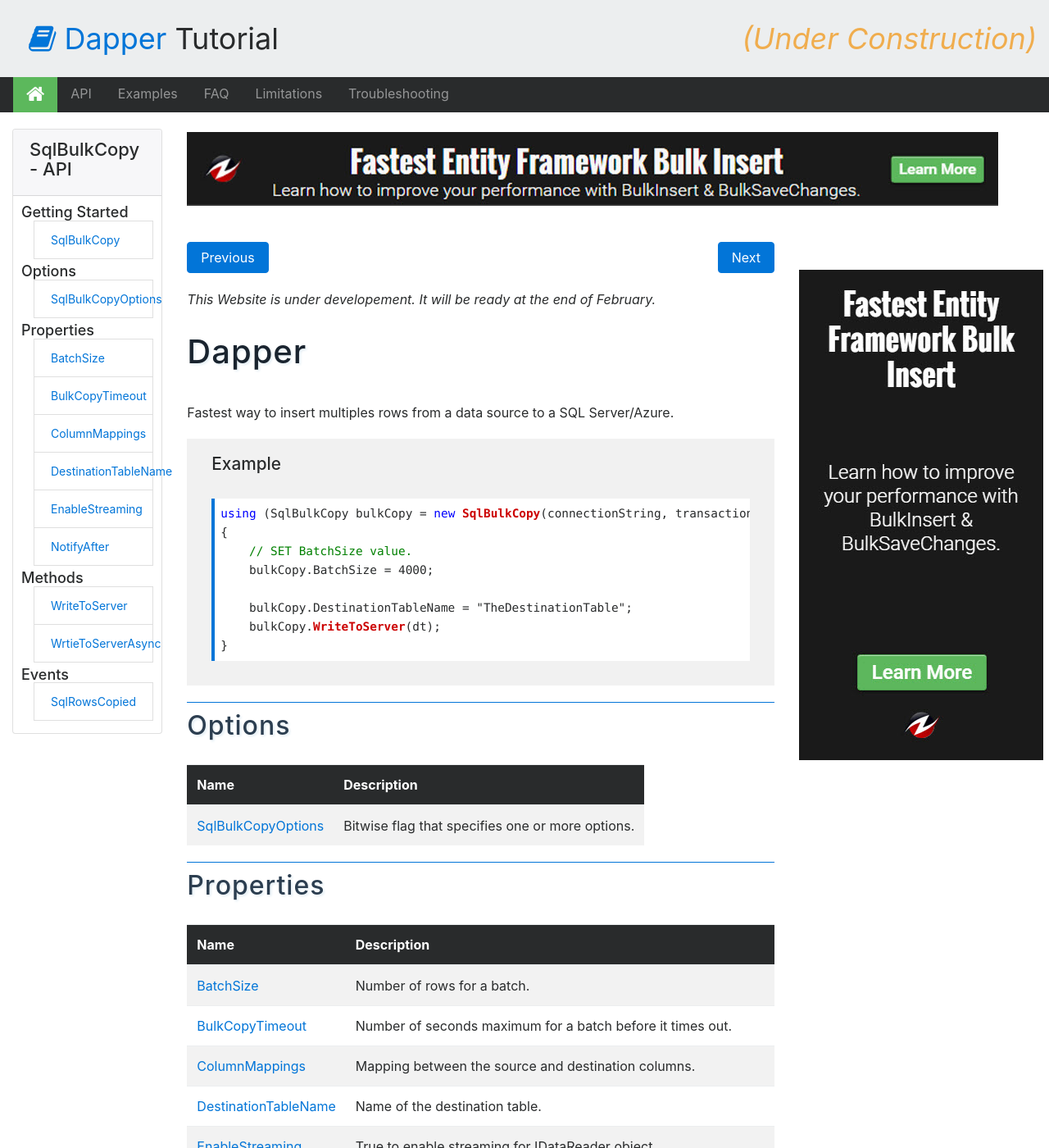
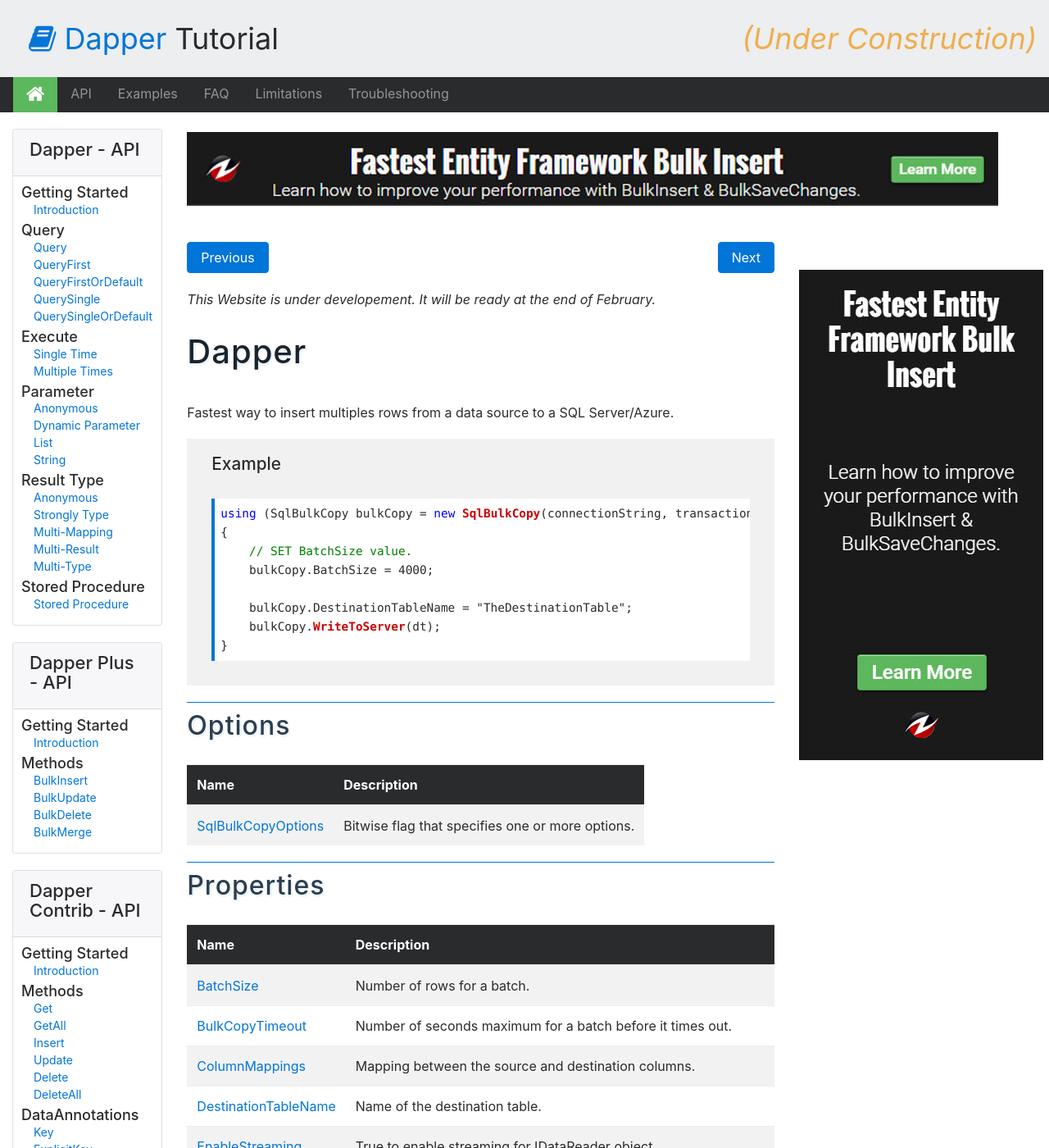
Before and after one commit to thiagopbarnabe/dapper-tutorial, a Jekyll site: the page built from docs/pages/api/dapper.md, in a window 1280 px wide and 1400 px high. Shown: the whole window at 82% size. Built offline with Jekyll 4.4.1, drawn with Linux system fonts in a browser that asks for light colours; nearby versions of some CDN libraries; some of the changed text lies outside the part shown.

Commit message:
Update aside.html

```diff
--- a/docs/_includes/aside.html
+++ b/docs/_includes/aside.html
@@ -1,67 +1,123 @@
 {% if page.path contains "/api/" %}
 <div class="card">
 	<div class="card-header">
-		<h3>SqlBulkCopy - API</h3>
+		<h3>Dapper - API</h3>
 	</div>
 	<div class="card-block">
 
 		<h4>Getting Started</h4>
 		<ul>
-			<li class="list-group-item list-group-item-action"><a href="sqlbulkcopy">SqlBulkCopy</a></li>
+			<li><a href="introduction">Introduction</a></li>
 		</ul>
 
-		<h4>Options</h4>
+		<h4>Query</h4>
 		<ul>
-			<li class="list-group-item list-group-item-action"><a href="sqlbulkcopyoptions">SqlBulkCopyOptions</a></li>
+			<li><a href="query">Query</a></li>
+			<li><a href="queryfirst">QueryFirst</a></li>
+			<li><a href="queryfirstordefault">QueryFirstOrDefault</a></li>
+			<li><a href="querysingle">QuerySingle</a></li>
+			<li><a href="querysingleordefault">QuerySingleOrDefault</a></li>
 		</ul>
 
-		<h4>Properties</h4>
+		<h4>Execute</h4>
 		<ul>
-			<li class="list-group-item list-group-item-action"><a href="batchsize">BatchSize</a></li>
-			<li class="list-group-item list-group-item-action"><a href="bulkcopytimeout">BulkCopyTimeout</a></li>
-			<li class="list-group-item list-group-item-action"><a href="columnmappings">ColumnMappings</a></li>
-			<li class="list-group-item list-group-item-action"><a href="destinationtablename">DestinationTableName</a></li>
-			<li class="list-group-item list-group-item-action"><a href="enablestreaming">EnableStreaming</a></li>
-			<li class="list-group-item list-group-item-action"><a href="notifyafter">NotifyAfter</a></li>
+			<li><a href="execute-single">Single Time</a></li>
+			<li><a href="execute-many">Multiple Times</a></li>
+		</ul>
+
+		<h4>Parameter</h4>
+		<ul>
+			<li><a href="parameter-anonymous">Anonymous</a></li>
+			<li><a href="parameter-dynamic">Dynamic Parameter</a></li>
+			<li><a href="parameter-list">List</a></li>
+			<li><a href="parameter-string">String</a></li>
+		</ul>
+
+		<h4>Result Type</h4>
+		<ul>
+			<li><a href="result-anonymous">Anonymous</a></li>
+			<li><a href="result-strongly-typed">Strongly Type</a></li>
+			<li><a href="result-multi-mapping">Multi-Mapping</a></li>
+			<li><a href="result-multi-result">Multi-Result</a></li>
+			<li><a href="result-multi-type">Multi-Type</a></li>
+		</ul>
+
+		<h4>Stored Procedure</h4>
+		<ul>
+			<li><a href="stored-procedure">Stored Procedure</a></li>
+		</ul>
+
+	</div>
+</div>
+
+<div class="card">
+	<div class="card-header">
+		<h3>Dapper Plus - API</h3>
+	</div>
+	<div class="card-block">
+
+		<h4>Getting Started</h4>
+		<ul>
+			<li><a href="introduction">Introduction</a></li>
 		</ul>
 
 		<h4>Methods</h4>
 		<ul>
-			<li class="list-group-item list-group-item-action"><a href="writetoserver">WriteToServer</a></li>
-			<li class="list-group-item list-group-item-action"><a href="writetoserverasync">WrtieToServerAsync</a></li>
+			<li><a href="bulkinsert">BulkInsert</a></li>
+			<li><a href="bulkupdate">BulkUpdate</a></li>
+			<li><a href="bulkdelete">BulkDelete</a></li>
+			<li><a href="bulkmerge">BulkMerge</a></li>
 		</ul>
 
-		<h4>Events</h4>
+	</div>
+</div>
+
+<div class="card">
+	<div class="card-header">
+		<h3>Dapper Contrib - API</h3>
+	</div>
+	<div class="card-block">
+
+		<h4>Getting Started</h4>
 		<ul>
-			<li class="list-group-item list-group-item-action"><a href="sqlrowscopied">SqlRowsCopied</a></li>
+			<li><a href="introduction">Introduction</a></li>
 		</ul>
+
+		<h4>Methods</h4>
+		<ul>
+			<li><a href="get">Get</a></li>
+			<li><a href="getall">GetAll</a></li>
+			<li><a href="insert">Insert</a></li>
+			<li><a href="update">Update</a></li>
+			<li><a href="delete">Delete</a></li>
+			<li><a href="deleteall">DeleteAll</a></li>
+		</ul>
+
+		<h4>DataAnnotations</h4>
+		<ul>
+			<li><a href="annotation-key">Key</a></li>
+			<li><a href="annotation-explicit-key">ExplicitKey</a></li>
+			<li><a href="annotation-table">Table</a></li>
+			<li><a href="annotation-write">Write</a></li>
+			<li><a href="annotation-computed">Computed</a></li>
+		</ul>
+
 	</div>
 </div>
 
 {% elsif page.path contains "/examples/" %}
-<div class="card">
-	<div class="card-header">
-		<h3>SqlBulkCopy - Examples</h3>
-	</div>
-	<div class="card-block">
-	</div>
-</div>
+<ul class="list-group">
+	<li class="list-group-item list-group-item-info">Examples</li>
 <!--
 	<li class="list-group-item list-group-item-action"><a href="oracle">C# Examples</a></li>
 	<li class="list-group-item list-group-item-action"><a href="sql-compact">VB.NET Examples</a></li>
 	<li class="list-group-item list-group-item-info">Transaction</li>
 	<li class="list-group-item list-group-item-action"><a href="sqlite">TBD</a></li>
 !-->
-
+</ul>
 
 {% elsif page.path contains "/faq/" %}
-<div class="card">
-	<div class="card-header">
-		<h3>SqlBulkCopy - FAQ</h3>
-	</div>
-	<div class="card-block">
-	</div>
-</div>
+<ul class="list-group">
 <!--
 	<li class="list-group-item list-group-item-info">API</li>
 	<li class="list-group-item list-group-item-action"><a href="bulk-update">BatchSize &amp; Performance</a></li>
@@ -89,41 +145,20 @@
 </ul>
 
 {% elsif page.path contains "/troubleshooting/" %}
-<div class="card">
-	<div class="card-header">
-		<h3>SqlBulkCopy - Troublshooting</h3>
-	</div>
-	<div class="card-block">
-
-		<h4>BatchTimeout</h4>
-		<ul>
+<ul class="list-group">
+	<li class="list-group-item list-group-item-info">BatchTimeout</li>
 	<li class="list-group-item list-group-item-action"><a href="timeout-expired">Timeout Expired</a></li>
-		</ul>
-
-		<h4>ColumnMappings</h4>
-		<ul>
+	<li class="list-group-item list-group-item-info">ColumnMappings</li>
 	<li class="list-group-item list-group-item-action"><a href="columnmapping-does-not-match">ColumnMappings doesn't match</a></li>
-		</ul>
-
-		<h4>Connection</h4>
-		<ul>
+	<li class="list-group-item list-group-item-info">Connection</li>
 	<li class="list-group-item list-group-item-action"><a href="writetoserver-requires-an-open-and-available-connection">Requires open and available Connection</a></li>
-		</ul>
-
-		<h4>DataSource</h4>
-		<ul>
+	<li class="list-group-item list-group-item-info">DataSource</li>
 	<li class="list-group-item list-group-item-action"><a href="type-a-cannot-be-converted-to-type-b">Type A cannot be converted to Type B</a></li>
-		</ul>
-
-		<h4>DestinationTableName</h4>
-		<ul>
+	<li class="list-group-item list-group-item-info">DestinationTableName</li>
 	<li class="list-group-item list-group-item-action"><a href="cannot-access-destination-table">Cannot Access Destination Table</a></li>
 	<li class="list-group-item list-group-item-action"><a href="the-destinationtablename-property-must-be-set-before-calling-this-method">Destination Table Name must be set</a></li>
 	<li class="list-group-item list-group-item-action"><a href="value-cannot-be-null">Value cannot be null</a></li>
 </ul>
-
-	</div>
-</div>
 
 {% endif %}
 
```
Lines whose indentation alone changed are shown as unchanged.
